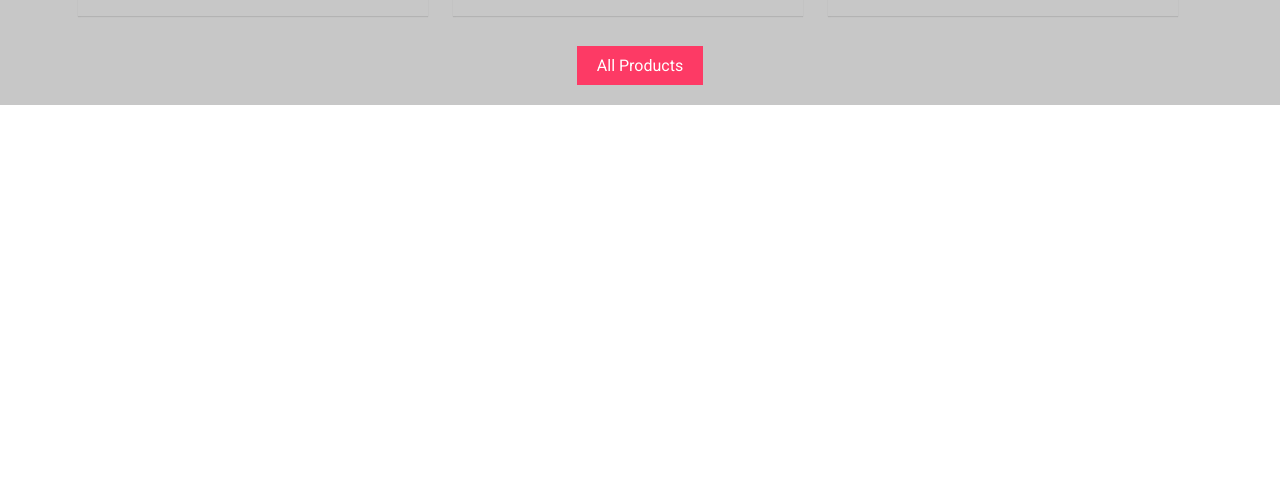
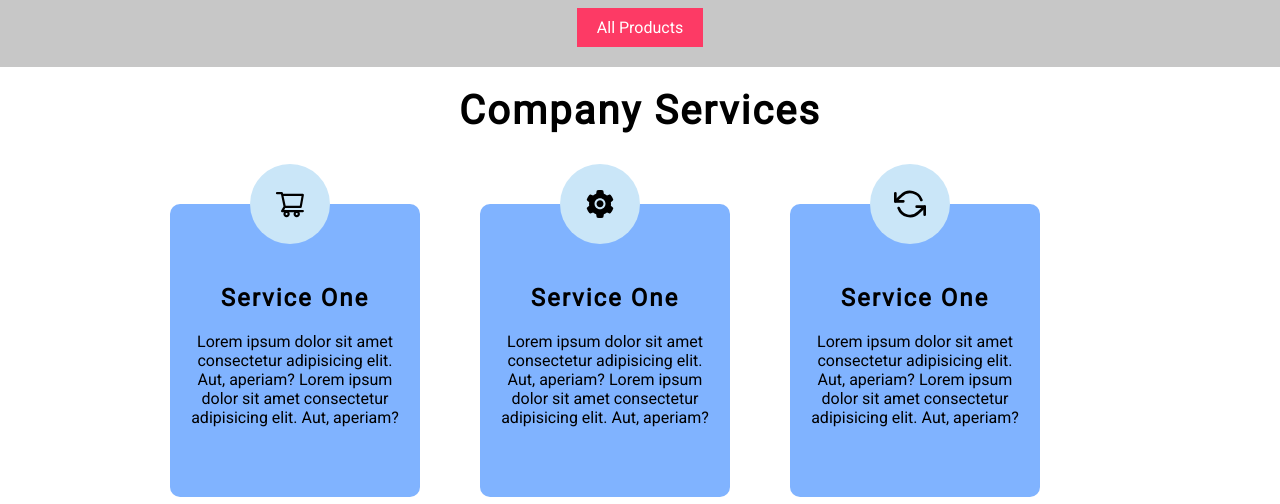
Before and after one commit to ddepu11/movil_shop_cient_side_react, a React (Create React App) app: page / in a window 1280 px wide. Shown: the part 1371-1875 px from the top of the page. Before the commit the page ends 1476 px from the top, so only its background shows below. Built offline with nearby package versions, Linux system fonts and the light colour scheme.

Commit message:
services section done

```diff
--- a/src/components/Home.jsx
+++ b/src/components/Home.jsx
@@ -2,7 +2,8 @@ import React from "react";
 import styled from "styled-components";
 import { Link } from "react-router-dom";
 import HeroImg from "../assests/home_hero_img.jpg";
-import Product from "./Product";
+import { Product, Services } from "./";
+
 const Home = () => {
   return (
     <Wrapper>
@@ -31,7 +32,7 @@ const Home = () => {
           All Products
         </Link>
       </div>
-
+      <Services />
     </Wrapper>
   );
 };
--- a/src/components/Services.jsx
+++ b/src/components/Services.jsx
@@ -4,9 +4,90 @@ import { AiOutlineShoppingCart, AiFillSetting } from "react-icons/ai";
 import { FiRefreshCcw } from "react-icons/fi";
 
 const Services = () => {
-  return <Wrapper></Wrapper>;
+  return (
+    <Wrapper className="w-960">
+      <h1>Company Services</h1>
+      <div className="grid">
+        <div className="service">
+          <div className="s_logo">
+            <AiOutlineShoppingCart />
+          </div>
+          <h1>Service One</h1>
+          <p>
+            Lorem ipsum dolor sit amet consectetur adipisicing elit. Aut,
+            aperiam? Lorem ipsum dolor sit amet consectetur adipisicing elit.
+            Aut, aperiam?
+          </p>
+        </div>
+        <div className="service">
+          <div className="s_logo">
+            <AiFillSetting />
+          </div>
+          <h1>Service One</h1>
+          <p>
+            Lorem ipsum dolor sit amet consectetur adipisicing elit. Aut,
+            aperiam? Lorem ipsum dolor sit amet consectetur adipisicing elit.
+            Aut, aperiam?
+          </p>
+        </div>
+        <div className="service">
+          <div className="s_logo">
+            <FiRefreshCcw />
+          </div>
+          <h1>Service One</h1>
+          <p>
+            Lorem ipsum dolor sit amet consectetur adipisicing elit. Aut,
+            aperiam? Lorem ipsum dolor sit amet consectetur adipisicing elit.
+            Aut, aperiam?
+          </p>
+        </div>
+      </div>
+    </Wrapper>
+  );
 };
 
-const Wrapper = styled.section``;
+const Wrapper = styled.section`
+  text-align: center;
+  padding: 10px;
+
+  h1 {
+    padding: 10px;
+    font-size: 2.5em;
+    letter-spacing: 2px;
+    margin-bottom: 60px;
+  }
+
+  .grid {
+    display: grid;
+    grid-template-columns: repeat(3, minmax(250px, 250px));
+    gap: 60px;
+  }
+
+  .service {
+    width: 250px;
+    padding: 70px 20px;
+    position: relative;
+    border-radius: 10px;
+    background: #80b3ff;
+    .s_logo {
+      position: absolute;
+      top: -40px;
+      left: 0;
+      transform: translateX(80px);
+      width: 80px;
+      height: 80px;
+      background: #cae6f8;
+      border-radius: 50%;
+      display: grid;
+      place-content: center;
+      font-size: 2em;
+    }
+    h1 {
+      font-size: 1.5em;
+      letter-spacing: 2px;
+      margin-bottom: 10px;
+    }
+  }
+`;
 
 export default Services;
--- a/src/components/index.js
+++ b/src/components/index.js
@@ -3,5 +3,6 @@ import Home from "./Home";
 import About from "./About";
 import Products from "./Products";
 import Product from "./Product";
+import Services from "./Services";
 
-export { Navbar, Home, About, Products, Product };
+export { Navbar, Home, About, Products, Product, Services };
```
